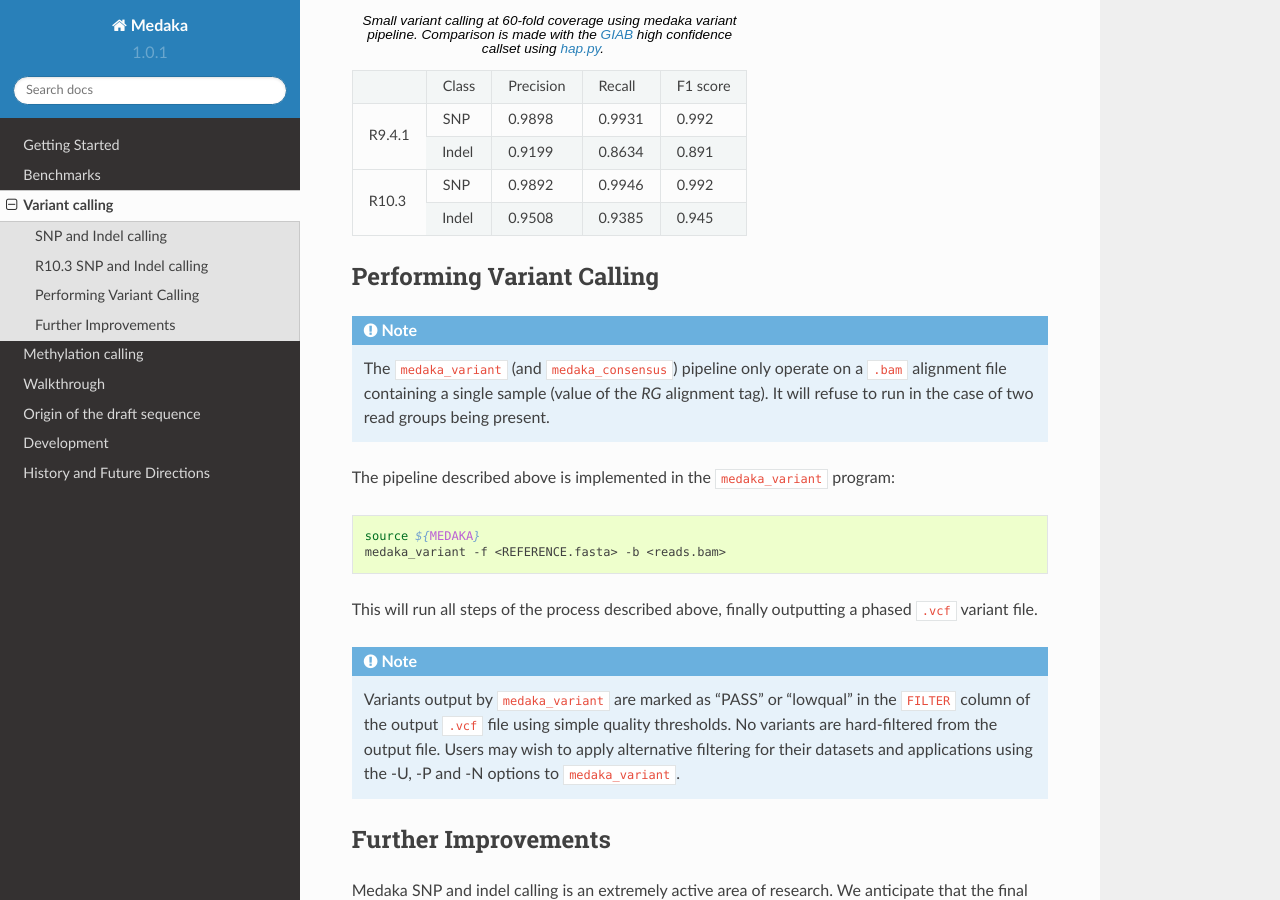
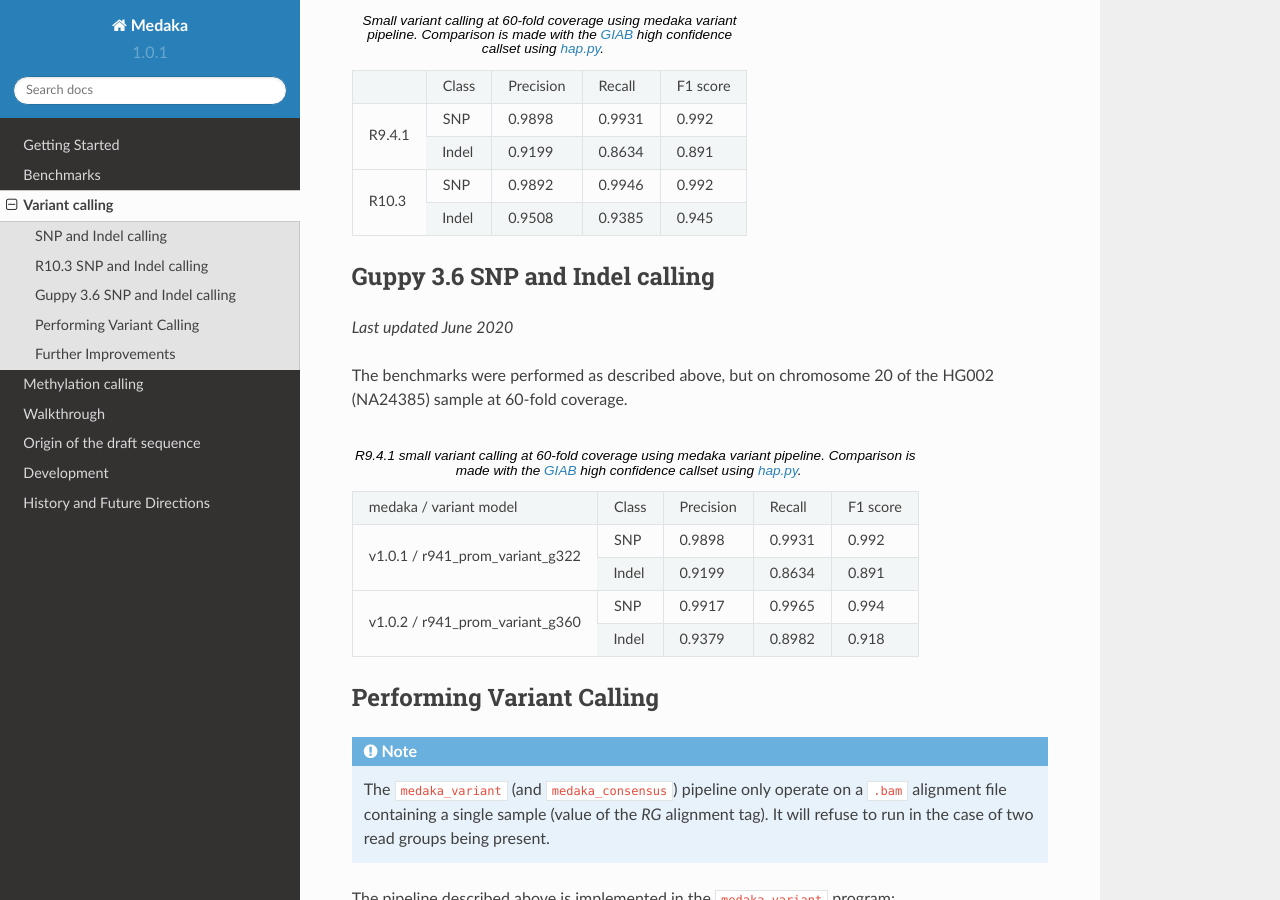
Before and after one commit to nanoporetech/medaka, a Sphinx documentation site: the page built from docs/snp.rst, in a window 1280 px wide and 900 px high, scrolled down 2198 px. Built offline with Sphinx 7.4.7 and the Read the Docs theme 2.0.0, drawn with Linux system fonts in a browser that asks for light colours; pages that are not in the unit, such as notebooks, are missing from menus.

Commit message:
add guppy3.6 variant calling benchmarks

```diff
--- a/docs/snp.rst
+++ b/docs/snp.rst
@@ -128,6 +128,31 @@ the HG002 (NA24385) sample at 60-fold coverage.
     +------------------+-------+-----------+---------+----------+
 
 
+Guppy 3.6 SNP and Indel calling
+-------------------------------
+
+*Last updated June 2020*
+
+The benchmarks were performed as described above, but on chromosome 20 of
+the HG002 (NA24385) sample at 60-fold coverage.
+
+.. table::
+    R9.4.1 small variant calling at 60-fold coverage using `medaka variant` pipeline.
+    Comparison is made with the `GIAB <http://jimb.stanford.edu/giab-resources/>`_
+    high confidence callset using `hap.py <https://github.com/Illumina/hap.py>`_.
+
+    +-------------------------+-------+-----------+---------+----------+
+    | medaka / variant model  | Class | Precision | Recall  | F1 score |
+    +-------------------------+-------+-----------+---------+----------+
+    | v1.0.1 /                | SNP   |    0.9898 |  0.9931 |    0.992 |
+    + r941_prom_variant_g322  +-------+-----------+---------+----------+
+    |                         | Indel |    0.9199 |  0.8634 |    0.891 |
+    +-------------------------+-------+-----------+---------+----------+
+    | v1.0.2 /                | SNP   |    0.9917 |  0.9965 |    0.994 |
+    + r941_prom_variant_g360  +-------+-----------+---------+----------+
+    |                         | Indel |    0.9379 |  0.8982 |    0.918 |
+    +-------------------------+-------+-----------+---------+----------+
+
 
 Performing Variant Calling
 --------------------------
```
